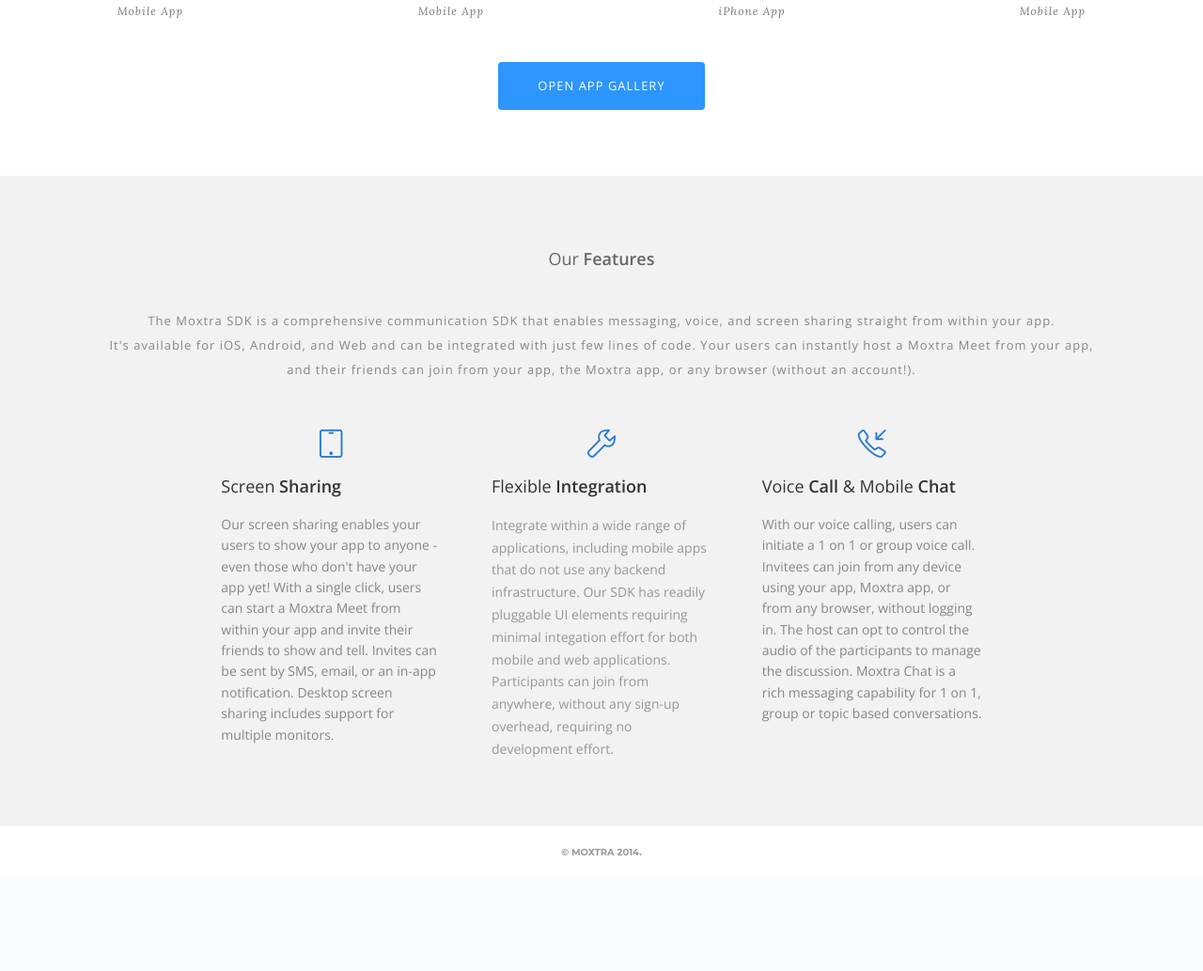
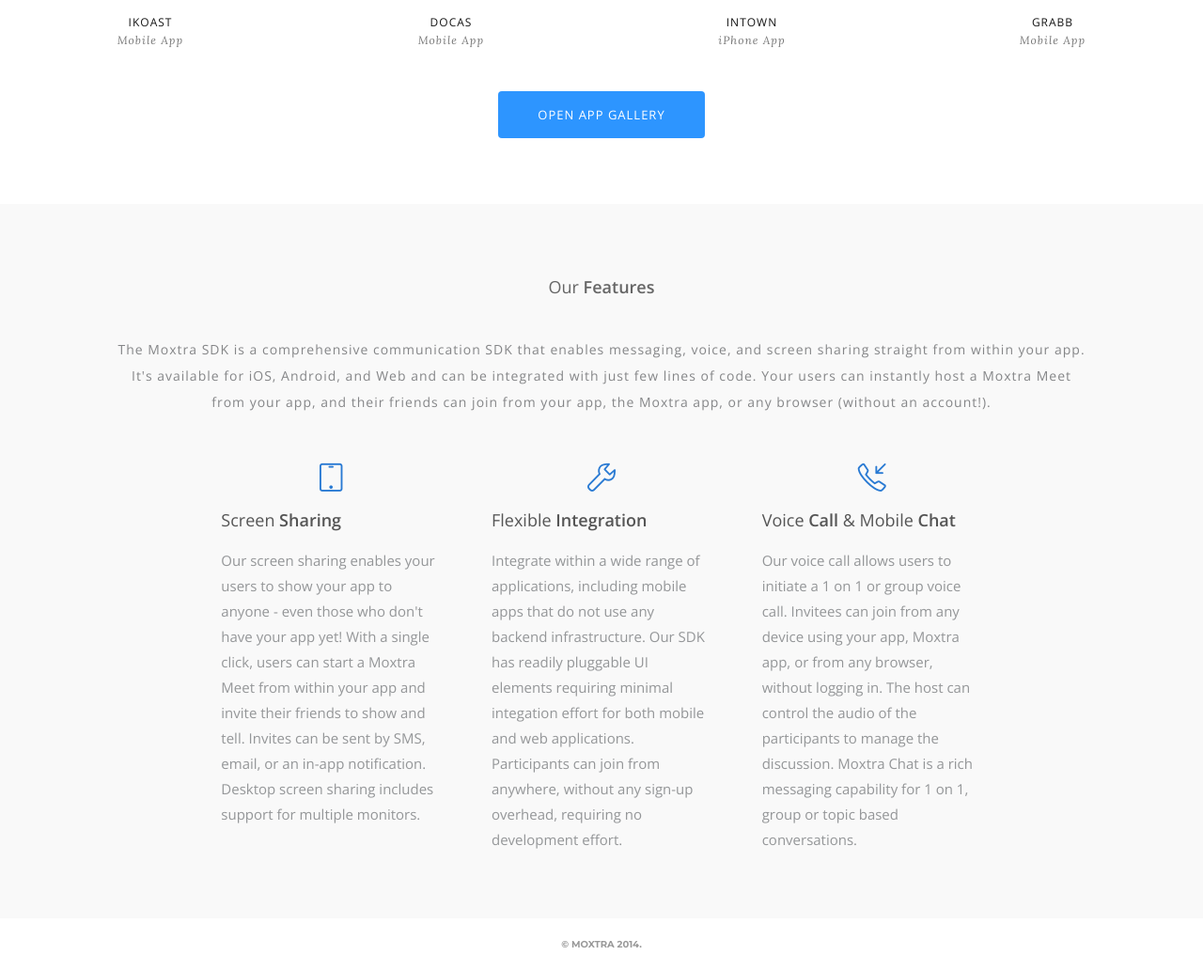
Before and after one commit to moxtra/Developer2.0, a PHP site: page / in a window 1280 px wide. Shown: the part 2370-3403 px from the top of the page at 94% size. Before the commit the page ends 3280 px from the top, so only its background shows below. Run offline with PHP 8.4, Linux system fonts and the light colour scheme; some libraries are stand-ins or nearby versions.

Commit message:
more edits

```diff
--- a/www/css/style.css
+++ b/www/css/style.css
@@ -1136,7 +1136,7 @@
 .section-text{
 	margin-bottom: 0px;
     font-family: 'Open Sans', sans-serif;
-    font-size: 13px;
+    font-size: 14px;
 	line-height: 2;
 	letter-spacing: 1px;
 	color: #858688;
@@ -2128,7 +2128,7 @@
 }
 .benefits-descr{
 	font-family: 'Open Sans', sans-serif;
-	font-size: 14px;
+	font-size: 15px;
 	/*font-style: italic;*/
 	letter-spacing: 0px;
 	font-weight:300;
--- a/www/index.html
+++ b/www/index.html
@@ -125,7 +125,7 @@
                                 Take your Apps <span style= "font-weight: 600;"> Viral </span>
                             </h3>
                             <div class="benefits-descr">
-                                Power communications will drive new users to your app. These users will drive even more users, creating a positive feedback loop.
+                                Real-time engagement will drive new users to your app. These users will drive even more users, creating a positive feedback loop.
                             </div>
                         </div>
                         <!-- End Benefit Item -->
@@ -379,14 +379,14 @@
 
 
             <!-- Benefits (features) Section -->
-            <section class="page-section" id="benefits" style="background-color: #f2f2f2;">
+            <section class="page-section" id="benefits" style="background-color: #f9f9f9;">
                 <div class="container">
 
 
                      <h2 class="section-heading">Our <span style= "font-weight: 600;">Features</span></h2>
 
                             <div class="section-text">
-                               The Moxtra SDK is a comprehensive communication SDK that enables messaging, voice, and screen sharing straight from within your app. <br>It's available for iOS, Android, and Web and can be integrated with just few lines of code. Your users can instantly host a Moxtra Meet from your app, <br>and their friends can join from your app, the Moxtra app, or any browser (without an account!).
+                               The Moxtra SDK is a comprehensive communication SDK that enables messaging, voice, and screen sharing straight from within your app. <br>It's available for iOS, Android, and Web and can be integrated with just few lines of code. Your users can instantly host a Moxtra Meet<br> from your app, and their friends can join from your app, the Moxtra app, or any browser (without an account!).
                             </div>
 
 
@@ -404,10 +404,10 @@
                             </div>
 
                             <h3 class="benefit-title">
-                                <span style= "color:#333">Screen <span style= "font-weight: 600;">Sharing </span> </span>
+                                <span style= "color:#555">Screen <span style= "font-weight: 600; ">Sharing </span> </span>
                             </h3>
                             <div class="benefits-descr">
-                                <span style= "color: #858688">Our screen sharing enables your users to show your app to anyone -  even those who don't have your app yet! With a single click, users can start a Moxtra Meet from within your app and invite their friends to show and tell. Invites can be sent by SMS, email, or an in-app notification. Desktop screen sharing includes support for multiple monitors.</span>
+                                <span style= "color: #949698; font-weight: 300; line-height:1.8;">Our screen sharing enables your users to show your app to anyone -  even those who don't have your app yet! With a single click, users can start a Moxtra Meet from within your app and invite their friends to show and tell. Invites can be sent by SMS, email, or an in-app notification. Desktop screen sharing includes support for multiple monitors.</span>
 
 
                             </div>
@@ -424,10 +424,10 @@
                             </div>
 
                             <h3 class="benefit-title">
-                               <span style= "color:#333"> Flexible<span style= "font-weight: 600;"> Integration </span> </span>
+                               <span style= "color:#555"> Flexible<span style= "font-weight: 600;"> Integration </span> </span>
                             </h3>
                             <div class="benefits-descr">
-                                <span style= "color: #949698; font-weight: 500; line-height:1.7;">Integrate within a wide range of applications, including mobile apps that do not use any backend infrastructure. Our SDK has readily pluggable UI elements requiring minimal integation effort for both mobile and web applications. Participants can join from anywhere, without any sign-up overhead, requiring no development effort.</span>
+                                <span style= "color: #949698; font-weight: 300; line-height:1.8;">Integrate within a wide range of applications, including mobile apps that do not use any backend infrastructure. Our SDK has readily pluggable UI elements requiring minimal integation effort for both mobile and web applications. Participants can join from anywhere, without any sign-up overhead, requiring no development effort.</span>
 
 
                             </div>
@@ -443,10 +443,10 @@
                             </div>
 
                             <h3 class="benefit-title">
-                               <span style= "color:#333">Voice<span style= "font-weight: 600;"> Call </span> &#38; Mobile <span style= "font-weight: 600;">Chat</span></span>
+                               <span style= "color:#555">Voice<span style= "font-weight: 600;"> Call </span> &#38; Mobile <span style= "font-weight: 600;">Chat</span></span>
                             </h3>
                             <div class="benefits-descr">
-                                <span style= "color: #858688">With our voice calling, users can initiate a 1 on 1 or group voice call. Invitees can join from any device using your app, Moxtra app, or from any browser, without logging in. The host can opt to control the audio of the participants to manage the discussion. Moxtra Chat is a rich messaging capability for 1 on 1, group or topic based conversations.</span>
+                                <span style= "color: #949698; font-weight: 300; line-height:1.8;">Our voice call allows users to initiate a 1 on 1 or group voice call. Invitees can join from any device using your app, Moxtra app, or from any browser, without logging in. The host can control the audio of the participants to manage the discussion. Moxtra Chat is a rich messaging capability for 1 on 1, group or topic based conversations.</span>
 
                             </div>
                         </div>
```
